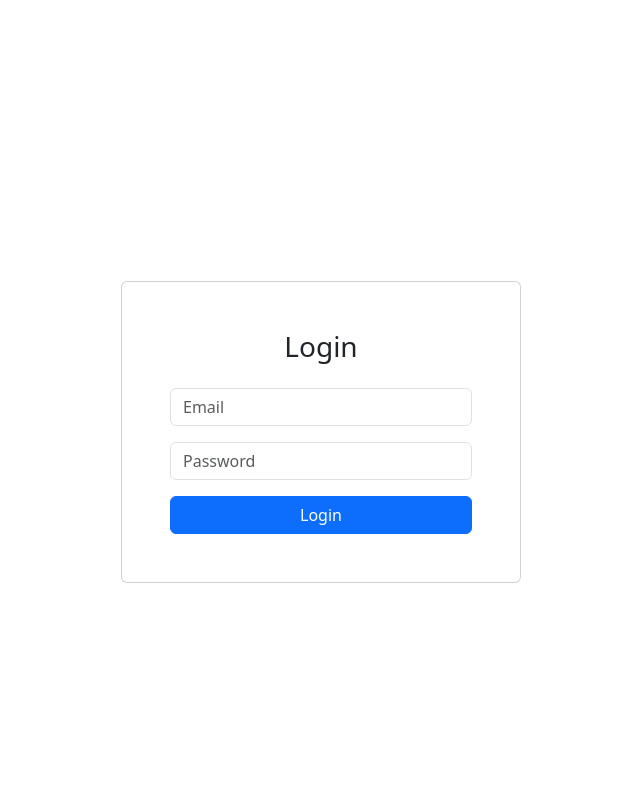
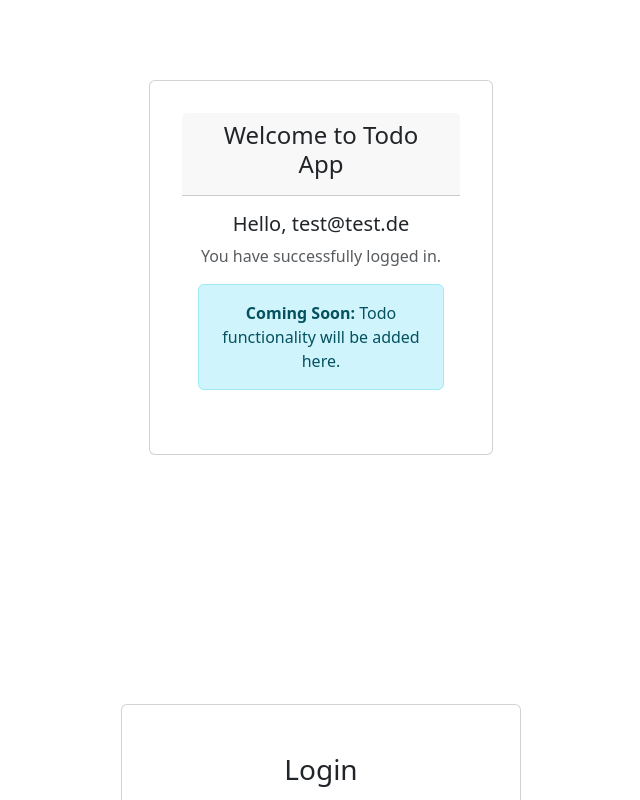
Before and after one commit to dobirr/cs-sl-to-do, a React (Vite) app: page / in a window 1280 px wide. Shown: the top 800 px of the page, without its empty margins (319-959 px from the left). Built offline with nearby package versions, Linux system fonts and the light colour scheme.

Commit message:
feat(ui): add Welcome component

```diff
--- a/src/App.tsx
+++ b/src/App.tsx
@@ -1,9 +1,11 @@
-import "./App.css";
-import Login from "./components/Login/Login.tsx";
+import './App.css';
+import Login from './components/Login/Login.tsx';
+import Welcome from './components/Welcome/Welcome.tsx';
 
 function App() {
   return (
     <div className="App">
+      <Welcome user={{ email: 'test@test.de' }} />
       <Login />
     </div>
   );
--- /dev/null
+++ b/src/components/Welcome/Welcome.tsx
@@ -0,0 +1,32 @@
+import { type FC } from 'react';
+import type { User } from '../../types';
+
+interface WelcomeProps {
+  user: User;
+}
+
+const Welcome: FC<WelcomeProps> = ({ user }) => {
+  return (
+    <div className="container mt-5">
+      <div className="row justify-content-center">
+        <div className="col-md-8">
+          <div className="card">
+            <div className="card-header d-flex justify-content-between align-content-center">
+              <h4>Welcome to Todo App</h4>
+            </div>
+            <div className="card-body">
+              <h5>Hello, {user.email}</h5>
+              <p className="text-muted">You have successfully logged in.</p>
+              <p className="alert alert-info">
+                <strong>Coming Soon: </strong>Todo functionality will be added
+                here.
+              </p>
+            </div>
+          </div>
+        </div>
+      </div>
+    </div>
+  );
+};
+
+export default Welcome;
```
